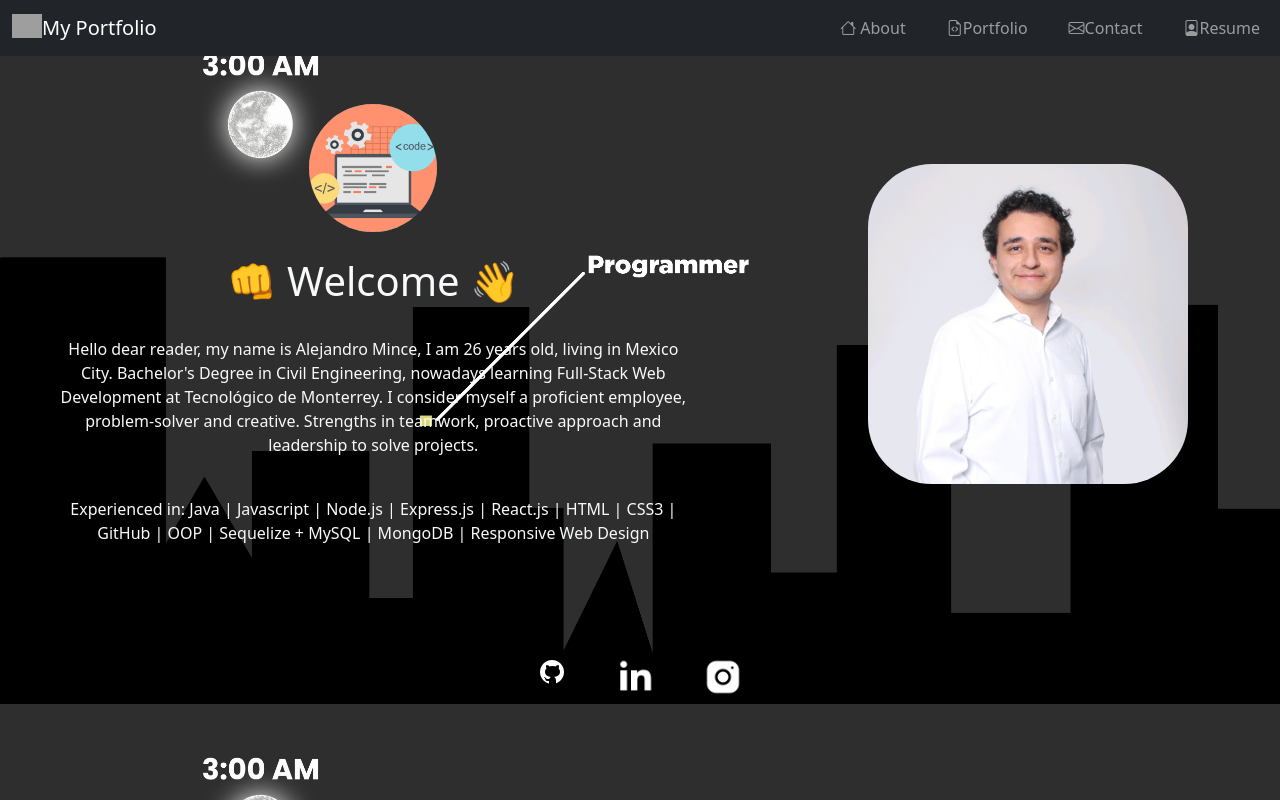
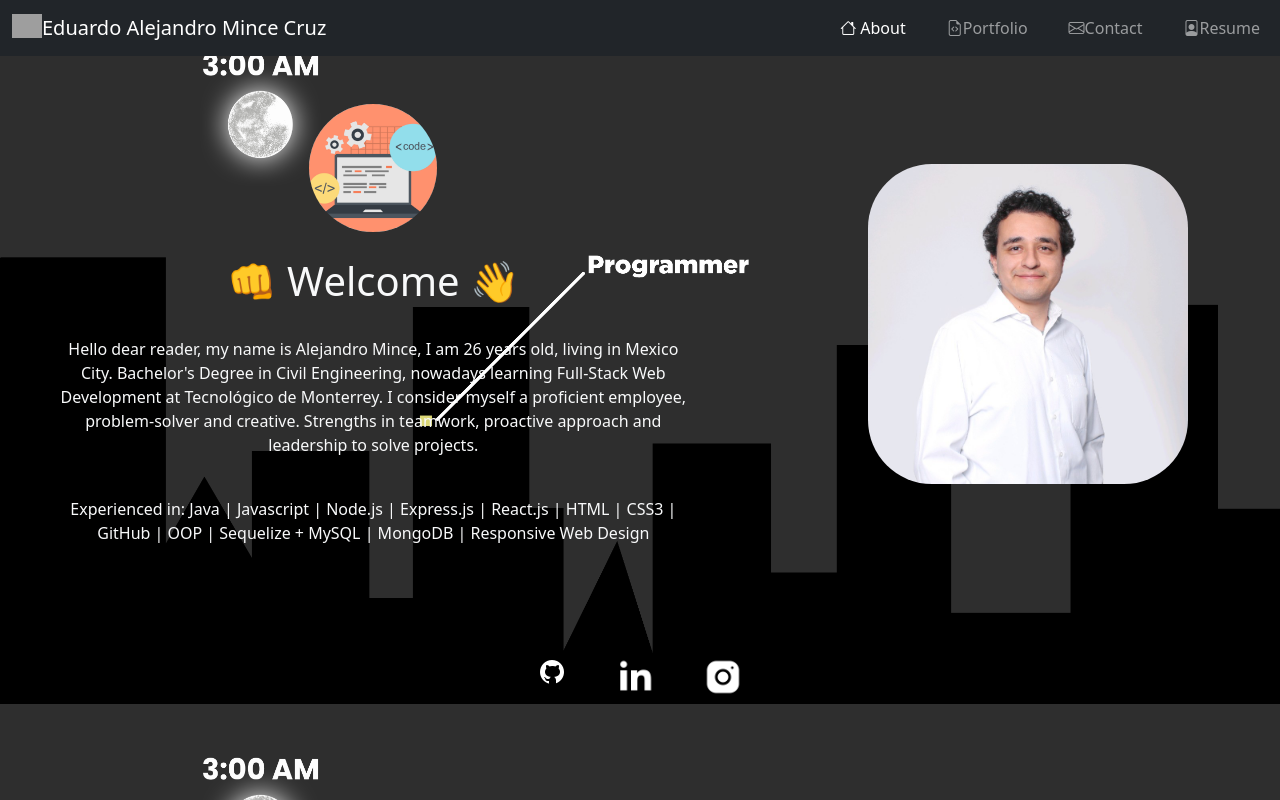
Before and after one commit to aletsmc07/React-Portfolio, a React (Create React App) app: page / in a window 1280 px wide. Built offline with nearby package versions, Linux system fonts and the light colour scheme; grey boxes are pictures that could not be loaded.

Commit message:
Update
Created Componentes
App,js updated
Navbar updated

```diff
--- a/src/App.js
+++ b/src/App.js
@@ -1,18 +1,35 @@
-import React from 'react';
+import React, {useState} from 'react';
 import '../src/Assets/css/app.css';
 import Header from './Components/Header/Header';
 import About from './Components/About/About';
 import Footer from './Components/Footer/Footer';
+import Portfolio from './Components/Portfolio/Portfolio';
+import Contact from './Components/Contact/Contact';
+import Resume from './Components/Resume/Resume';
+
 
 const App = () => {
+    const [currentPage, setCurrentPage] = useState('About')
+    const renderPages = () => {
+        if (currentPage === 'About'){
+            return <About />
+        }
+        if (currentPage === 'Portfolio'){
+            return <Portfolio />
+        }
+        if (currentPage === 'Contact'){
+            return <Contact />
+        }
+        return <Resume />
+    }
+
+    const handlePage = (page) => setCurrentPage(page);
     return (
-        <>
-            <Header />
-            <main>
-                <About />
-            </main>
+        <div>
+            <Header currentPage={currentPage} handlePage={handlePage} />
+            {renderPages()}
             <Footer />
-        </>
+        </div>
     )
 }
 
--- /dev/null
+++ b/src/Components/Contact/Contact.jsx
@@ -0,0 +1,11 @@
+import React from "react";
+
+const Contact = () => {
+    return (
+        <div className="contact">
+            Contact
+        </div>
+    )
+}
+
+export default Contact
--- a/src/Components/Header/Header.jsx
+++ b/src/Components/Header/Header.jsx
@@ -1,29 +1,29 @@
 import React from "react";
 import './header.css'
 
-const Header = () => {
+const Header = ({currentPage, handlePage}) => {
     return (
         <header className="header">
             <nav class="navbar navbar-expand-lg navbar-dark bg-dark">
                 <div class="container-fluid">
-                    <a class="navbar-brand" href="https://github.com/aletsmc07/React-Portfolio">
-                        <img src="https://upload.wikimedia.org/wikipedia/commons/7/72/Logo_IPN.png" alt="Logo" width="30" height="24" class="d-inline-block align-text-top" />My Portfolio
+                    <a class="navbar-brand" href="#About" onClick={() => handlePage('About')}>
+                        <img src="https://upload.wikimedia.org/wikipedia/commons/7/72/Logo_IPN.png" alt="Logo" width="30" height="24" class="d-inline-block align-text-top" />Eduardo Alejandro Mince Cruz
                     </a>
                     <button class="navbar-toggler" type="button" data-bs-toggle="collapse" data-bs-target="#navbarNavAltMarkup" aria-controls="navbarNavAltMarkup" aria-expanded="false" aria-label="Toggle navigation">
                         <span class="navbar-toggler-icon"></span>
                     </button>
                     <div class="collapse navbar-collapse" id="navbarNavAltMarkup">
                         <div class="navbar-nav ms-auto">
-                            <a class="nav-link" href="#about">
-                            <i class="bi bi-house"></i> About
+                            <a className= {currentPage === 'About' ? 'nav-link active' : 'nav-link'} href="#About" onClick={() => handlePage('About')}>
+                                <i class="bi bi-house"></i> About
                             </a>
-                            <a class="nav-link" href="#portfolio">
+                            <a className= {currentPage === 'Portfolio' ? 'nav-link active' : 'nav-link'} href="#Portfolio" onClick={() => handlePage('Portfolio')}>
                                 <i class="bi bi-file-earmark-code"></i>Portfolio
                             </a>
-                            <a class="nav-link" href="#contact">
+                            <a className= {currentPage === 'Contact' ? 'nav-link active' : 'nav-link'} href="#contact" onClick={ () => handlePage('Contact')}>
                                 <i class="bi bi-envelope"></i>Contact
                             </a>
-                            <a class="nav-link" href="#resume">
+                            <a className= {currentPage === 'Resume' ? 'nav-link active' : 'nav-link'} href="#resume" onClick={ () => handlePage('Resume')}>
                                 <i class="bi bi-file-person"></i>Resume
                             </a>
                         </div>
--- /dev/null
+++ b/src/Components/Portfolio/Portfolio.jsx
@@ -0,0 +1,11 @@
+import React from "react";
+
+const Portfolio = () => {
+    return (
+        <section>
+            <div className="portfolio">Portfolio</div>
+        </section>
+    )
+}
+
+export default Portfolio
--- /dev/null
+++ b/src/Components/Resume/Resume.jsx
@@ -0,0 +1,9 @@
+import React from "react";
+
+const Resume = () => {
+    return (
+        <div className="resume">Resume</div>
+    )
+}
+
+export default Resume
```
Also changed, not shown: src/Components/Contact/contact.css (added), src/Components/Portfolio/portfolio.css (added), src/Components/Resume/resume.css (added).
